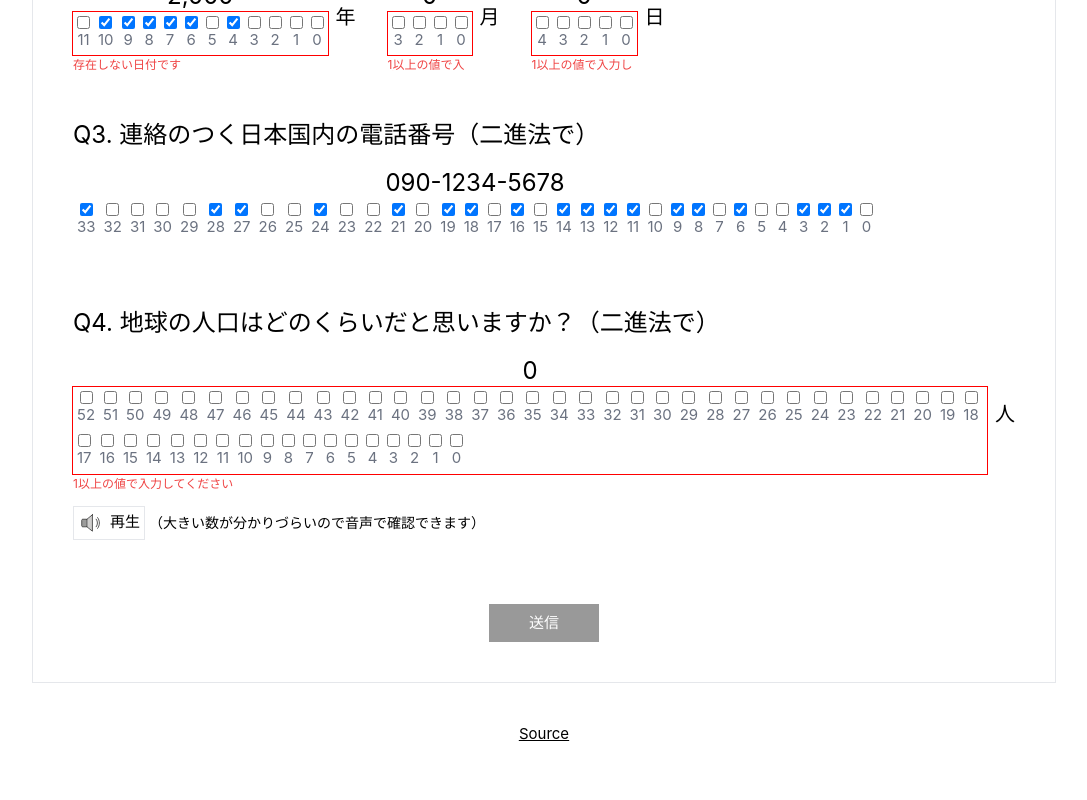
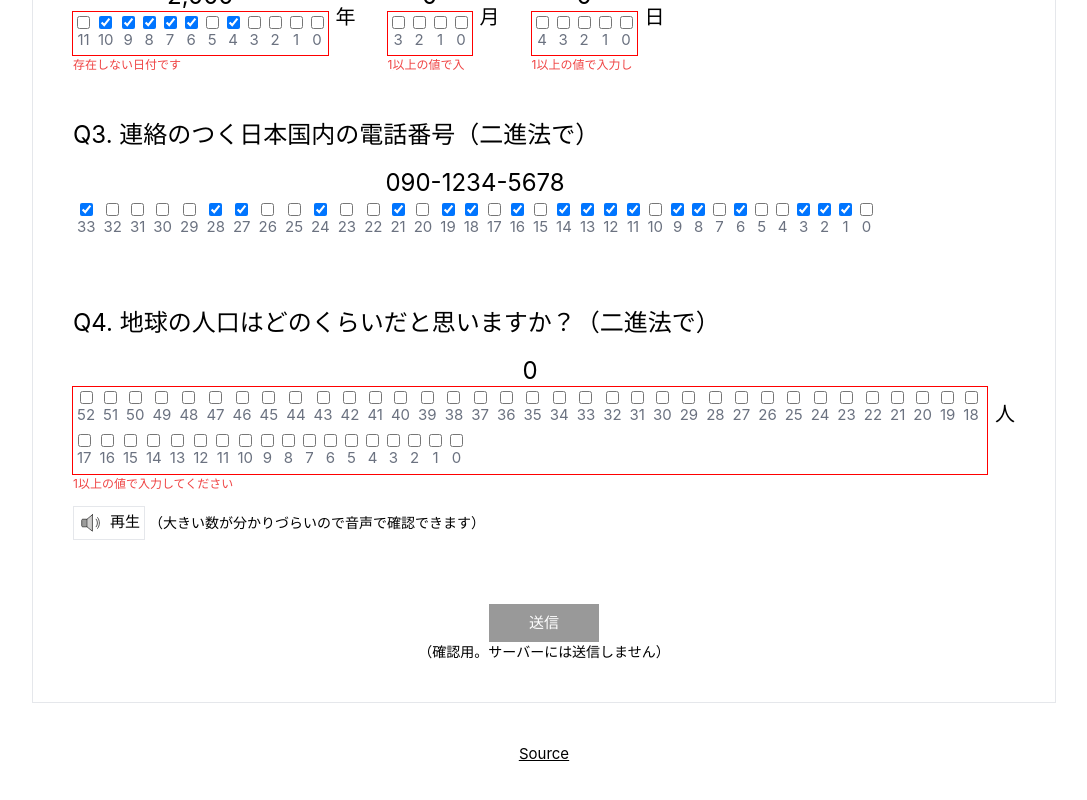
Before and after one commit to miyaoka/bad-form, a Vue app: page / in a window 1280 px wide. Shown: the part 437-1237 px from the top of the page, without its empty margins (96-1183 px from the left). Built offline with nearby package versions, Linux system fonts and the light colour scheme.

Commit message:
add comment for submit button

```diff
--- a/src/views/HomeView.vue
+++ b/src/views/HomeView.vue
@@ -234,10 +234,11 @@ const phoneValidator = () => {
           </div>
         </div>
       </section>
-      <footer class="flex justify-center">
+      <footer class="flex flex-col items-center">
         <button type="submit" class="bg-blue-500 text-white px-10 py-2">
           送信
         </button>
+        <p class="text-sm">（確認用。サーバーには送信しません）</p>
       </footer>
     </form>
     <footer class="text-center underline">
```
